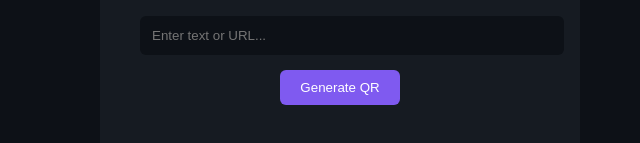
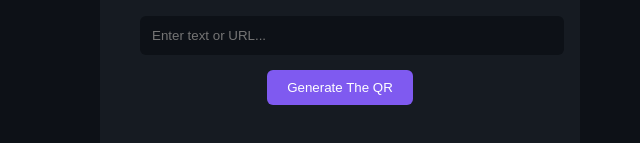
Before and after one commit to Saswat-Iare25/qr-generator, a plain HTML site: page index.html in a window 1280 px wide. Shown: the part 377-520 px from the top of the page, without its empty margins (300-940 px from the left). Drawn offline with Linux system fonts and the light colour scheme.

Commit message:
Update index.html

```diff
--- a/index.html
+++ b/index.html
@@ -12,7 +12,7 @@
   <div class="container">
     <h1>QR Code Generator</h1>
     <input type="text" id="text-input" placeholder="Enter text or URL...">
-    <button onclick="generateQR()">Generate QR</button>
+    <button onclick="generateQR()">Generate The QR</button>
     <div id="qr-box"></div>
   </div>
 
```
